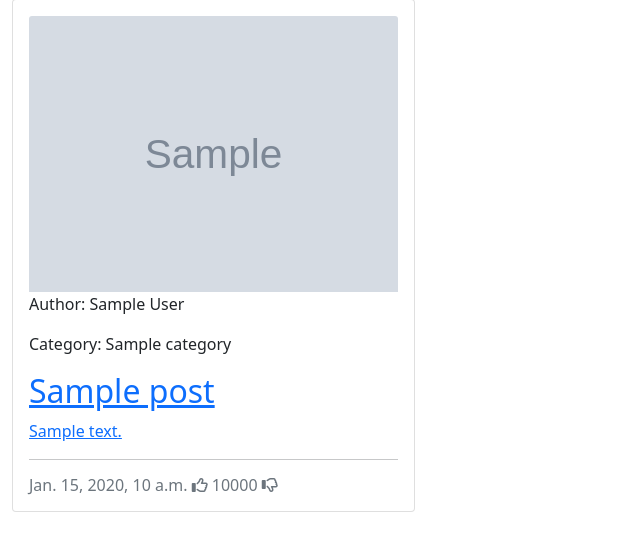
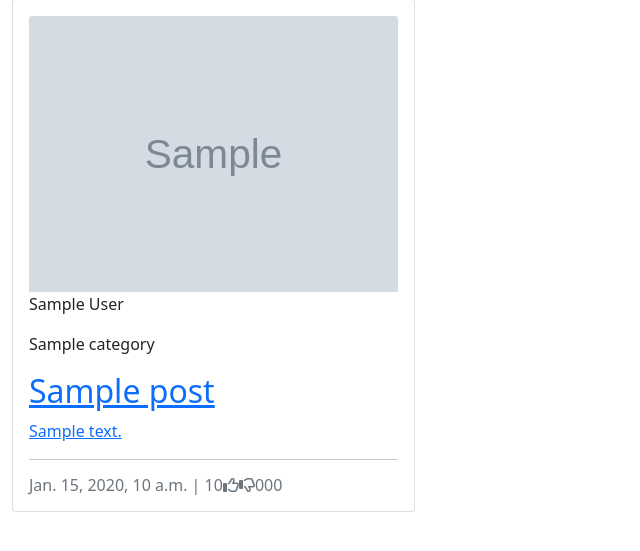
Before and after one commit to JoshSandhu/social_hub, a Django app: template templates/index.html in a window 1280 px wide. Shown: the part 73-624 px from the top of the page, without its empty margins (0-640 px from the left). Run offline with Django 3.2, Linux system fonts and the light colour scheme; the template is opened without the code that fills it: most values are stand-ins (such as "Sample title", 1, 10 or a date in 2020); grey boxes marked "Sample" are stand-in pictures; some libraries are stand-ins or nearby versions.

Commit message:
Fixed dislike being declaired in the views.py. changed the layout of like and dislike thumbs to improve UX

```diff
--- a/blog/views.py
+++ b/blog/views.py
@@ -1,5 +1,5 @@
-from django.shortcuts import render
-from django.views import generic
+from django.shortcuts import render, get_object_or_404
+from django.views import generic, View
 from .models import Post
 
 # Create your views here.
@@ -19,6 +19,7 @@
         liked = False
         if post.likes.filter(id=self.request.user.id).exists():
             liked = True
+        disliked = False
         if post.dislikes.filter(id=self.request.user.id).exists():
             disliked = True
 
--- a/templates/index.html
+++ b/templates/index.html
@@ -20,8 +20,8 @@
                                 <img class="card-img-top" src=" {{ post.featured_image.url }}">
                                 {% endif %}
                                 <div class="image-flash">
-                                    <p class="author">Author: {{ post.author }}</p>
-                                    <p class="category">Category: {{ post.category }}</p>
+                                    <p class="author">{{ post.author }}</p>
+                                    <p class="category">{{ post.category }}</p>
                                 </div>
                             </div>
                             <a href="{% url 'post_detail' post.slug  %}" class="post-link">
@@ -29,8 +29,7 @@
                                 <p class="card-text">{{ post.excerpt }}</p>
                             </a>
                             <hr />
-                            <p class="card-text text-muted h6">{{ post.created_on}} <i class="fa-regular fa-thumbs-up"></i>
-                                {{ post.number_of_likes }}{{ post.number_of_dislikes }} <i class="fa-regular fa-thumbs-down"></i></p>
+                            <p class="card-text text-muted h6">{{ post.created_on}} | {{ post.number_of_likes }}<i class="fa-regular fa-thumbs-up"></i><i class="fa-regular fa-thumbs-down"></i>{{ post.number_of_dislikes }}</p>
                         </div>
                     </div>
                 </div>
```
